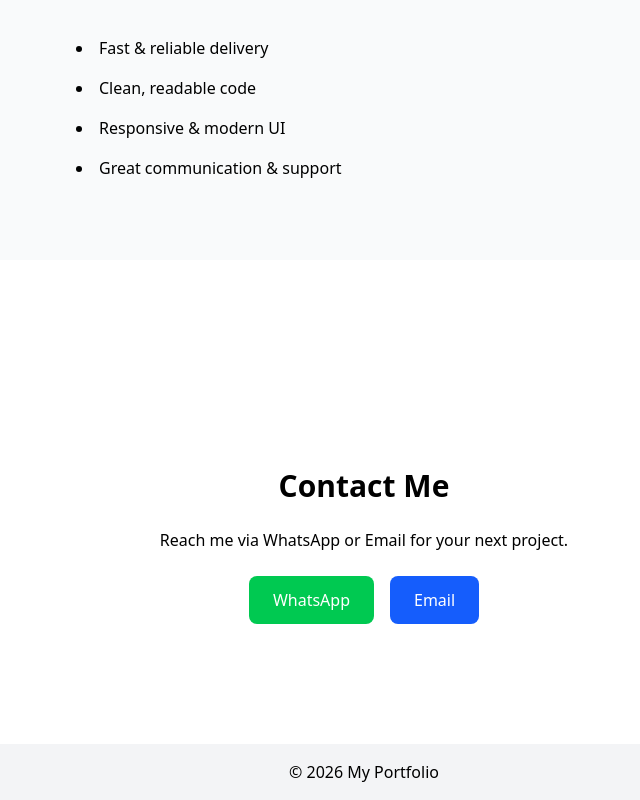
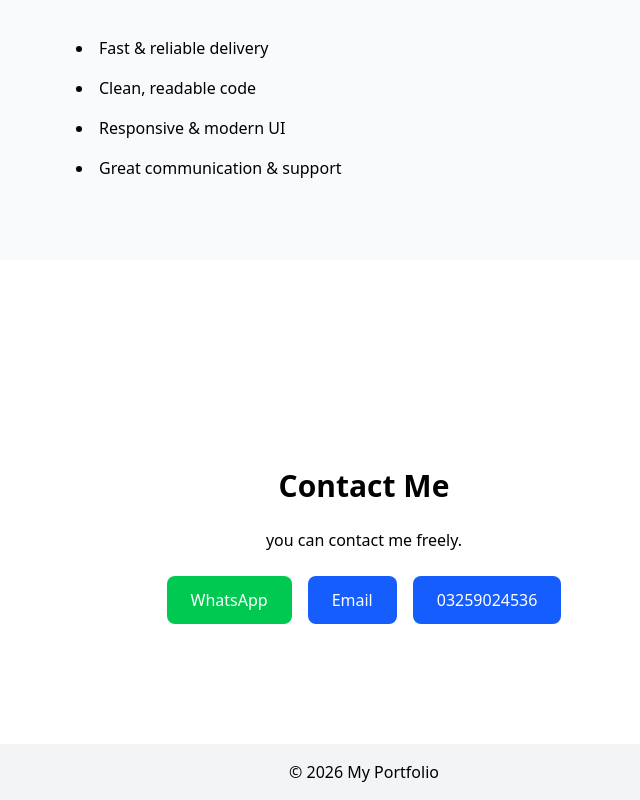
Before and after one commit to Ihsandanish024/Ihsan-portfolio, a Next.js app: page / in a window 1280 px wide. Shown: the part 2750-3550 px from the top of the page, without its empty margins (276-916 px from the left). Built offline with nearby package versions, Linux system fonts and the light colour scheme.

Commit message:
ui change

```diff
--- a/app/components/Contact.tsx
+++ b/app/components/Contact.tsx
@@ -2,10 +2,13 @@ export default function Contact() {
   return (
     <section id="contact" className="max-w-4xl px-4 py-20 mx-auto text-center">
       <h2 className="mb-6 text-3xl font-bold">Contact Me</h2>
-      <p className="mb-6">Reach me via WhatsApp or Email for your next project.</p>
+      <p className="mb-6">you can contact me freely.</p>
       <div className="flex justify-center space-x-4">
         <a href="https://wa.me/03259024536" className="px-6 py-3 text-white transition bg-green-500 rounded-lg hover:bg-green-600">WhatsApp</a>
-        <a href="ihsandanish096@gmail.com" className="px-6 py-3 text-white transition bg-blue-600 rounded-lg hover:bg-blue-700">Email</a>
+        <a href="mailto:ihsandanish096@gmail.com" className="px-6 py-3 text-white transition bg-blue-600 rounded-lg hover:bg-blue-700">Email</a>
+        <div>
+          <p className="px-6 py-3 text-white transition bg-blue-600 rounded-lg hover:bg-blue-700">03259024536</p>
+        </div>
       </div>
     </section>
   )
```
